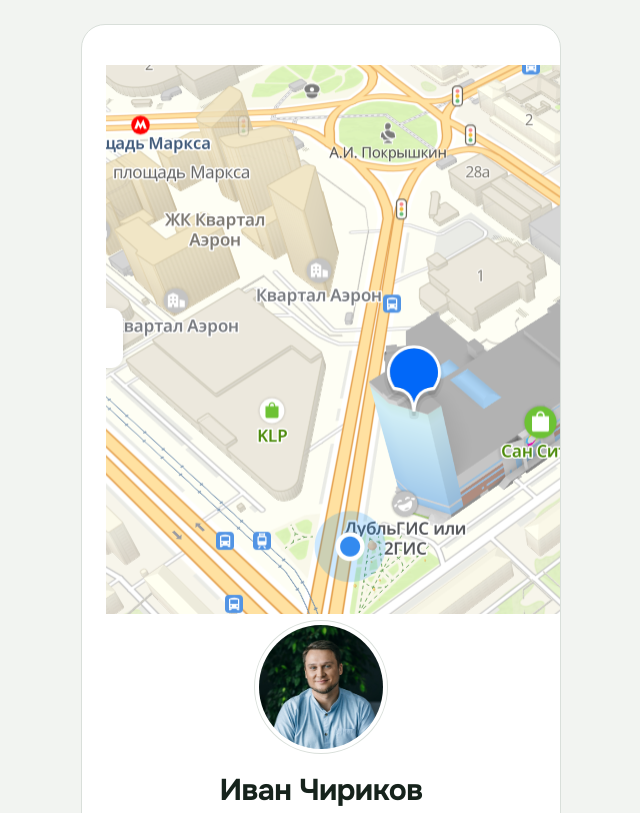
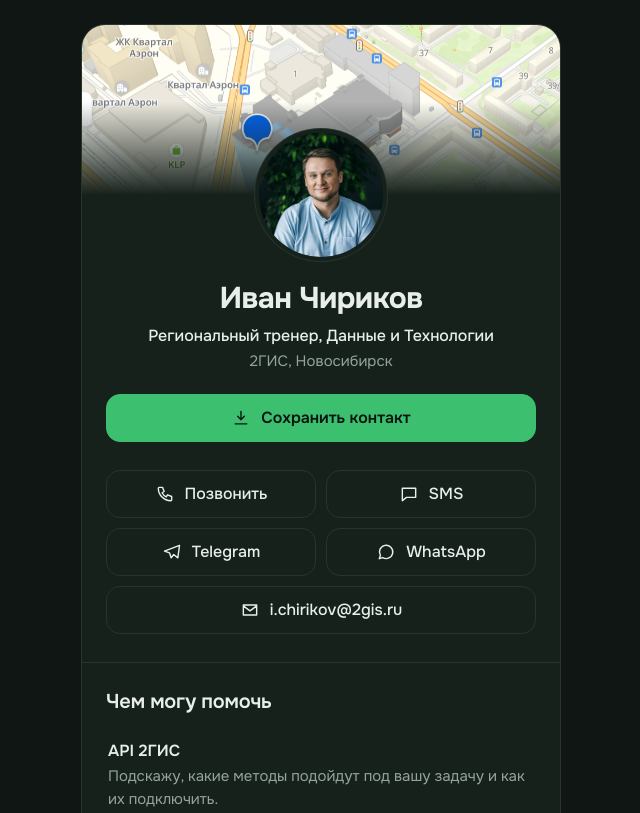
Before and after one commit to prostoman10off/contactcard, a plain HTML site: page index.html in a window 1280 px wide. Shown: the top 813 px of the page, without its empty margins (319-959 px from the left). Drawn offline with Linux system fonts and the light colour scheme.

Commit message:
Update style.css

```diff
--- a/style.css
+++ b/style.css
@@ -1,16 +1,3 @@
-:root {
-  --bg: #F2F4F1;
-  --surface: #FFFFFF;
-  --ink: #16231C;
-  --muted: #5B6B62;
-  --line: #D9DFDA;
-  --accent: #1E9E4A;
-  --accent-ink: #FFFFFF;
-  --radius: 14px;
-  color-scheme: light;
-}
-
-@media (prefers-color-scheme: dark) {
 :root {
   --bg: #0F1613;
   --surface: #17211C;
@@ -19,8 +6,8 @@
   --line: #26352D;
   --accent: #3CC070;
   --accent-ink: #0B1510;
+  --radius: 14px;
   color-scheme: dark;
-  }
 }
 
 * { box-sizing: border-box; }
@@ -50,28 +37,38 @@
 }
 
 /* Hero */
-.hero {
+.hero { text-align: center; }
+
+.banner {
   position: relative;
-  padding: 40px 24px 28px;
-  text-align: center;
-  isolation: isolate;
+  height: 170px;
+  overflow: hidden;
+  background: linear-gradient(135deg, #123222, #0F1613);
 }
 
-.contours {
+.banner img {
+  width: 100%;
+  height: 100%;
+  object-fit: cover;
+  object-position: center;
+  display: block;
+  transition: transform 0.8s ease;
+}
+
+.banner::after {
+  content: "";
   position: absolute;
-  inset: 0 0 auto 0;
-  width: 100%;
-  height: 220px;
-  color: var(--accent);
-  opacity: 0.28;
-  z-index: -1;
+  inset: 0;
+  background: linear-gradient(to bottom, transparent 45%, var(--surface));
+  pointer-events: none;
 }
 
 .avatar {
   position: relative;
+  z-index: 1;
   width: 132px;
   height: 132px;
-  margin: 0 auto 20px;
+  margin: -66px auto 20px;
   border-radius: 50%;
   border: 4px solid var(--surface);
   background: var(--bg);
@@ -79,6 +76,7 @@
   display: grid;
   place-items: center;
   box-shadow: 0 0 0 1px var(--line);
+  transition: transform 0.3s ease;
 }
 
 .avatar img {
@@ -94,6 +92,8 @@
   font-weight: 600;
   color: var(--accent);
 }
+
+.hero-body { padding: 0 24px 28px; }
 
 h1 {
   margin: 0;
@@ -130,10 +130,8 @@
   font: inherit;
   font-weight: 500;
   text-decoration: none;
-  transition: border-color 0.15s, background-color 0.15s;
+  transition: transform 0.2s ease, border-color 0.2s ease, box-shadow 0.2s ease, filter 0.2s ease;
 }
-
-.btn:hover { border-color: var(--accent); }
 
 .btn:focus-visible,
 a:focus-visible {
@@ -150,6 +148,7 @@
   stroke-width: 1.7;
   stroke-linecap: round;
   stroke-linejoin: round;
+  transition: transform 0.2s ease;
 }
 
 .btn-primary {
@@ -159,8 +158,6 @@
   color: var(--accent-ink);
   font-weight: 600;
 }
-
-.btn-primary:hover { background: var(--accent); filter: brightness(1.06); }
 
 .actions {
   display: grid;
@@ -194,8 +191,10 @@
   display: flex;
   flex-direction: column;
   gap: 2px;
-  padding: 14px 0;
+  padding: 14px 0 14px 0;
   border-bottom: 1px solid var(--line);
+  border-left: 2px solid transparent;
+  transition: padding-left 0.25s ease, border-color 0.25s ease;
 }
 
 .help li:last-child { border-bottom: 0; padding-bottom: 0; }
@@ -216,11 +215,35 @@
   color: var(--muted);
 }
 
+/* Hover-анимации: только на ПК (мышь), на телефонах не действуют */
+@media (hover: hover) and (pointer: fine) {
+  .btn:hover {
+    transform: translateY(-3px);
+    border-color: var(--accent);
+    box-shadow: 0 8px 20px rgba(0, 0, 0, 0.35);
+  }
+
+  .btn-primary:hover { filter: brightness(1.08); }
+
+  .btn:hover svg { transform: scale(1.12); }
+
+  .btn:active { transform: translateY(-1px); }
+
+  .help li:hover {
+    padding-left: 12px;
+    border-left-color: var(--accent);
+  }
+
+  .hero:hover .banner img { transform: scale(1.05); }
+
+  .avatar:hover { transform: scale(1.04); }
+}
+
 @media (max-width: 380px) {
   .actions { grid-template-columns: 1fr; }
   h1 { font-size: 26px; }
 }
 
 @media (prefers-reduced-motion: reduce) {
-  .btn { transition: none; }
+  * { transition: none !important; }
 }
```
Lines whose indentation alone changed are shown as unchanged.
